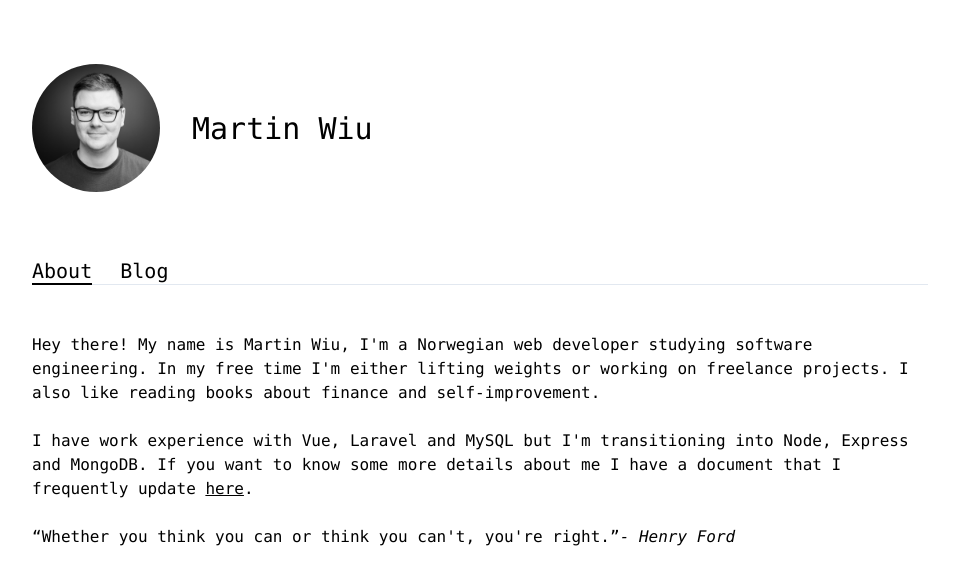
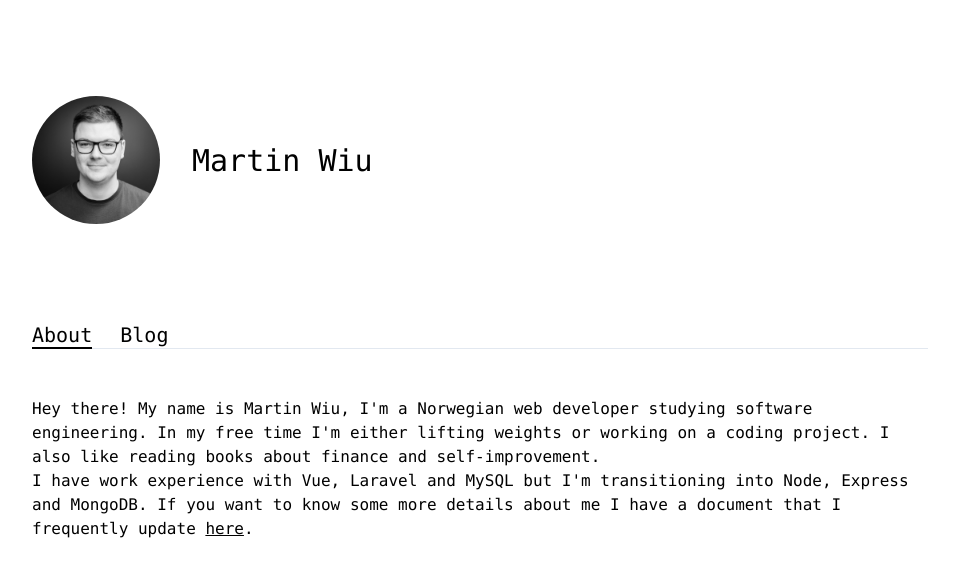
Before and after one commit to wiu753/martinwiu.com, a Nuxt app: page / in a window 1280 px wide. Shown: the top 584 px of the page, without its empty margins (160-1119 px from the left). Built offline with nearby package versions, Linux system fonts and the light colour scheme; what @tailwindcss/ui would draw is missing.

Commit message:
Refactor navbar

```diff
--- a/components/Navbar.vue
+++ b/components/Navbar.vue
@@ -1,7 +1,7 @@
 <template>
-  <nav class="px-4 shadow sm:px-0 sm:shadow-none sm:mx-16">
-    <div class="max-w-4xl sm:border-b sm:mt-8 lg:mt-24 lg:mx-auto">
-      <div class="flex items-center justify-between h-16 sm:justify-start">
+  <nav class="max-w-4xl px-4 shadow sm:px-0 sm:shadow-none sm:mx-16 lg:mx-auto">
+    <div class="sm:mt-8 lg:mt-24">
+      <div class="flex items-center justify-between sm:justify-start">
         <!-- Profile image. -->
         <img
           class="block w-auto h-10 rounded-full sm:h-24 lg:h-32"
@@ -11,10 +11,10 @@
 
         <div class="flex sm:ml-8 sm:text-3xl">Martin Wiu</div>
 
-        <div class="flex items-center sm:hidden">
-          <!-- Mobile menu button. -->
+        <!-- Mobile menu button. -->
+        <div class="flex items-center py-4 sm:hidden">
           <button
-            class="inline-flex items-center justify-center p-2 text-gray-400 transition duration-150 ease-in-out rounded-md hover:text-gray-500 hover:bg-gray-100 focus:outline-none focus:bg-gray-100 focus:text-gray-500"
+            class="inline-flex items-center justify-center text-gray-400 transition duration-150 ease-in-out rounded-md hover:text-gray-500 hover:bg-gray-100 focus:outline-none focus:bg-gray-100 focus:text-gray-500"
             aria-label="Main menu"
             aria-expanded="false"
             @click="toggleMobileMenu"
@@ -52,9 +52,12 @@
           </button>
         </div>
       </div>
+    </div>
 
-      <!-- Desktop menu. -->
-      <div class="flex hidden mt-16 text-xl lg:mt-24 desktop sm:block">
+    <!-- Desktop menu. -->
+    <div class="justify-between hidden sm:flex lg:mt-24 sm:border-b">
+      <!-- Pages. -->
+      <div class="text-xl desktop">
         <nuxt-link
           to="/"
           class="transition border-b-2 border-transparent desktop hover:text-gray-500 focus:outline-none focus:text-gray-500 focus:border-gray-300"
--- a/pages/index.vue
+++ b/pages/index.vue
@@ -3,10 +3,10 @@
     <p>
       Hey there! My name is Martin Wiu, I'm a Norwegian web developer studying
       software engineering. In my free time I'm either lifting weights or
-      working on freelance projects. I also like reading books about finance and
+      working on a coding project. I also like reading books about finance and
       self-improvement.
     </p>
-    <p class="mt-6">
+    <p class="mt-7">
       I have work experience with Vue, Laravel and MySQL but I'm transitioning
       into Node, Express and MongoDB. If you want to know some more details
       about me I have a document that I frequently update
@@ -16,9 +16,5 @@
         >here</a
       >.
     </p>
-    <div class="mt-6">
-      <q>Whether you think you can or think you can't, you're right.</q>
-      <cite>- Henry Ford</cite>
-    </div>
   </main>
 </template>
```
